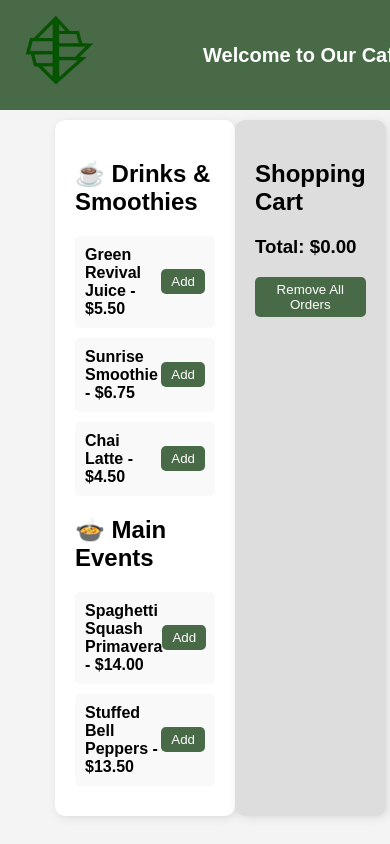
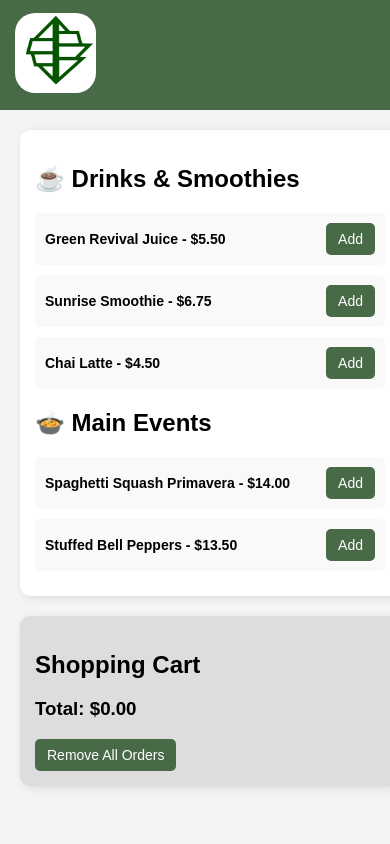
Before and after one commit to kyopayacc/Kaleidoscope-Cafe, a plain HTML site: page cart.html in a window 390 px wide. Drawn offline with Linux system fonts and the light colour scheme; a web font is replaced by a local one.

Commit message:
Update cart.html

```diff
--- a/cart.html
+++ b/cart.html
@@ -41,13 +41,16 @@
             height: 80px;
             width: auto;
             cursor: pointer;
+            background-color: white;
+            border-radius: 25%;
         }
 
         .container {
             display: flex;
             justify-content: space-between;
-            width: 80%;
+            width: 90%;
             margin-top: 100px;
+            flex-direction: column; /* Stack vertically on mobile */
         }
 
         .menu, .cart {
@@ -55,14 +58,15 @@
             border-radius: 10px;
             box-shadow: 2px 2px 10px rgba(0, 0, 0, 0.1);
             background: white;
+            margin-bottom: 20px; /* Add space between menu and cart */
         }
 
         .menu {
-            width: 50%;
+            width: 100%; /* Full width on mobile */
         }
 
         .cart {
-            width: 40%;
+            width: 100%; /* Full width on mobile */
             background: #ddd;
             font-family: 'Winky Sans', sans-serif;
         }
@@ -89,12 +93,13 @@
 
         button {
             cursor: pointer;
-            padding: 5px 10px;
+            padding: 10px 15px; /* Larger padding for touch screens */
             border: none;
             background: rgb(72, 106, 71);
             color: white;
             border-radius: 5px;
             transition: background-color 0.3s ease;
+            font-size: 16px; /* Larger font size for buttons */
         }
 
         button:hover {
@@ -138,6 +143,32 @@
             visibility: visible;
             transform: translateY(0);
         }
+
+        /* Media Queries for Mobile */
+        @media (max-width: 768px) {
+            .container {
+                width: 100%; /* Full width on mobile */
+                padding: 10px;
+            }
+
+            .menu, .cart {
+                padding: 15px; /* Smaller padding on mobile */
+            }
+
+            .menu-item, .cart-item {
+                font-size: 14px; /* Smaller font size for menu items */
+            }
+
+            button {
+                padding: 8px 12px; /* Smaller padding for buttons */
+                font-size: 14px; /* Smaller font size for buttons */
+            }
+
+            .item-info, .cart-item-info {
+                width: 150px; /* Smaller tooltip width */
+                font-size: 12px; /* Smaller font size for tooltips */
+            }
+        }
     </style>
 </head>
 <body>
@@ -145,7 +176,6 @@
         <a href="index.html">
             <img src="KALEIDASCOPE CAFE.png" alt="KALEIDASCOPE CAFE Logo" class="logo">
         </a>
-        <div>Welcome to Our Café</div>
     </div>
 
     <div class="container">
```
